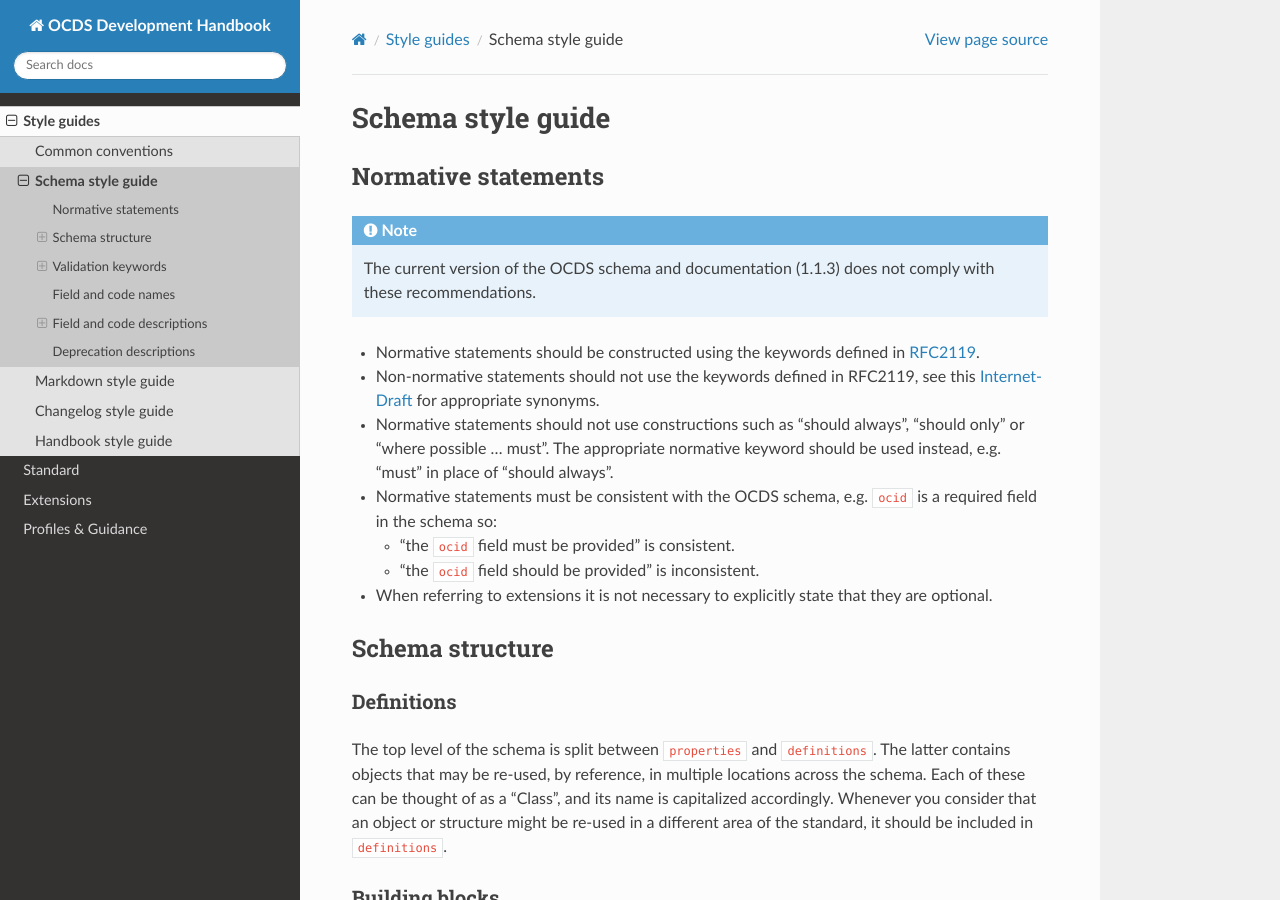
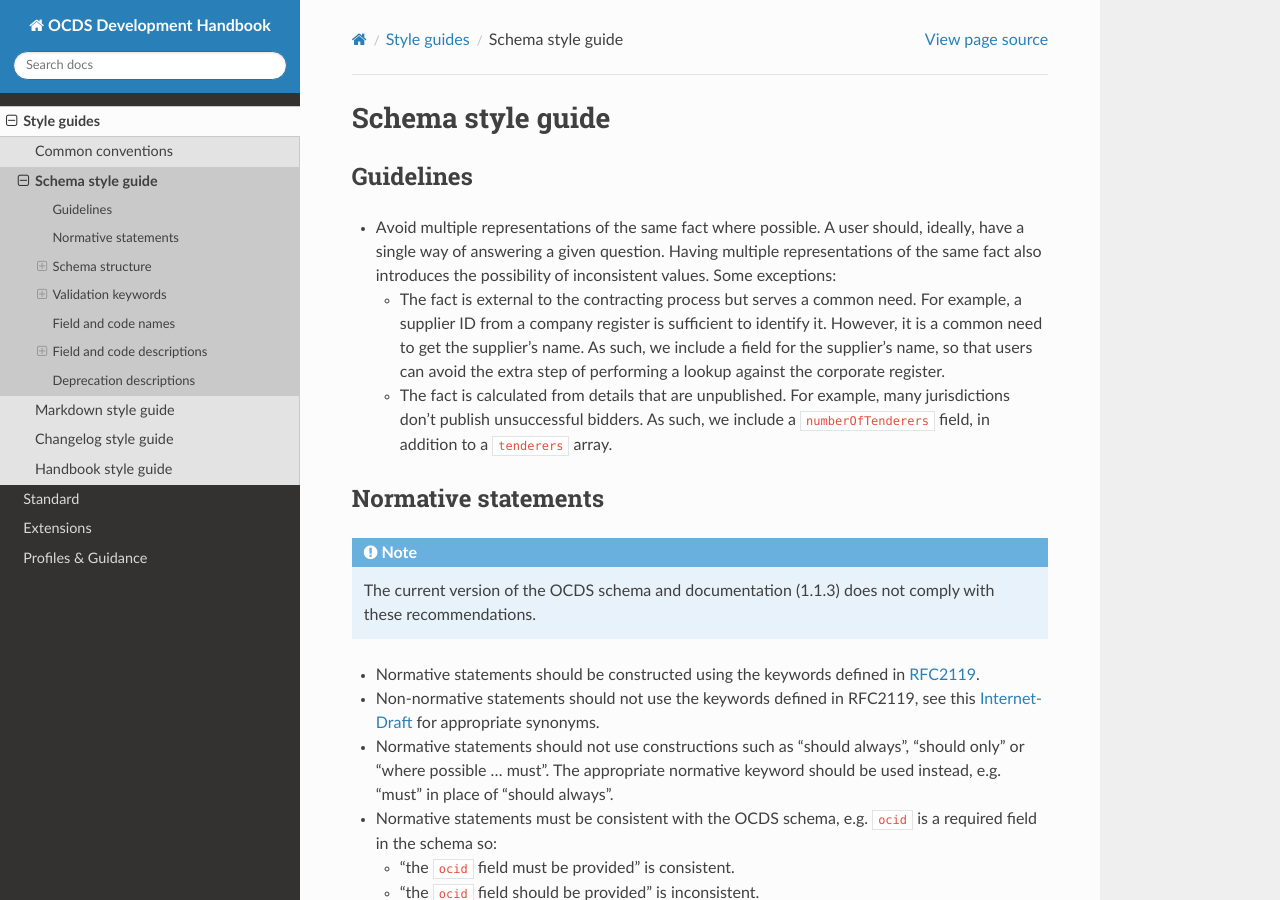
Before and after one commit to open-contracting/standard-development-handbook, a Sphinx documentation site: the page built from docs/meta/schema_style_guide.rst, in a window 1280 px wide and 900 px high. Built offline with Sphinx 7.4.7 and the Read the Docs theme 2.0.0, drawn with Linux system fonts in a browser that asks for light colours.

Commit message:
meta/schema_style_guide: Add Guidelines section, with note on denormalization, closes #254

```diff
--- a/docs/meta/schema_style_guide.rst
+++ b/docs/meta/schema_style_guide.rst
@@ -1,5 +1,13 @@
 Schema style guide
 ==================
+
+Guidelines
+----------
+
+-  Avoid multiple representations of the same fact where possible. A user should, ideally, have a single way of answering a given question. Having multiple representations of the same fact also introduces the possibility of inconsistent values. Some exceptions:
+
+   -  The fact is external to the contracting process but serves a common need. For example, a supplier ID from a company register is sufficient to identify it. However, it is a common need to get the supplier's name. As such, we include a field for the supplier's name, so that users can avoid the extra step of performing a lookup against the corporate register.
+   -  The fact is calculated from details that are unpublished. For example, many jurisdictions don't publish unsuccessful bidders. As such, we include a ``numberOfTenderers`` field, in addition to a ``tenderers`` array.
 
 Normative statements
 --------------------
```
